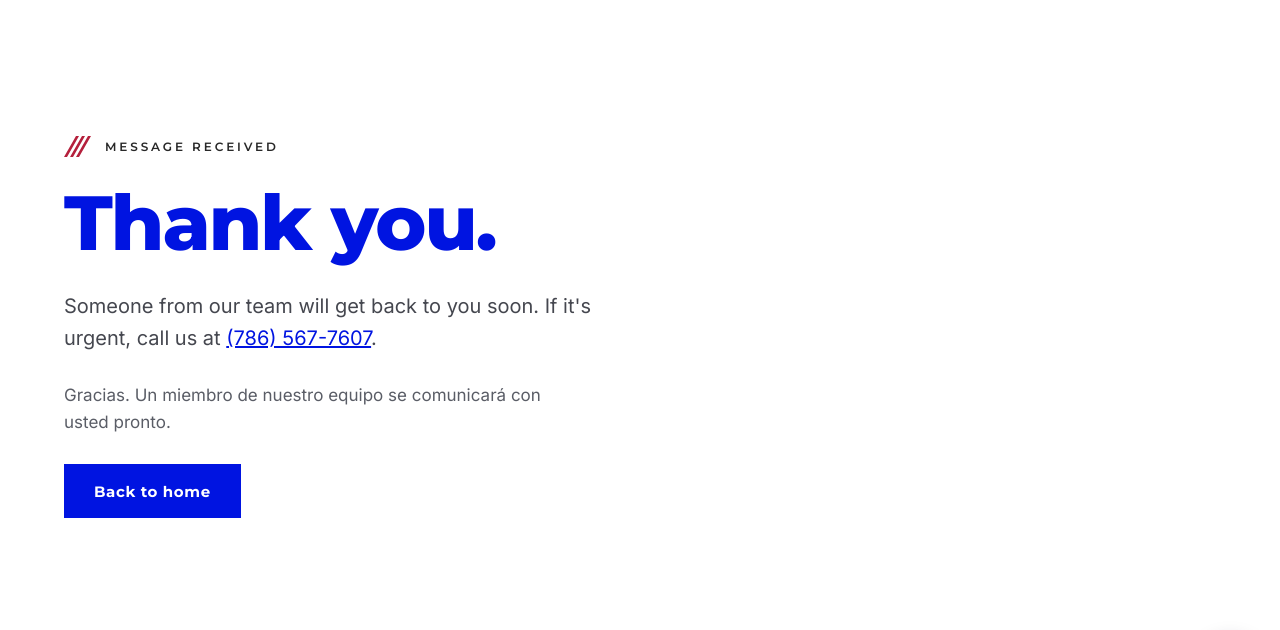
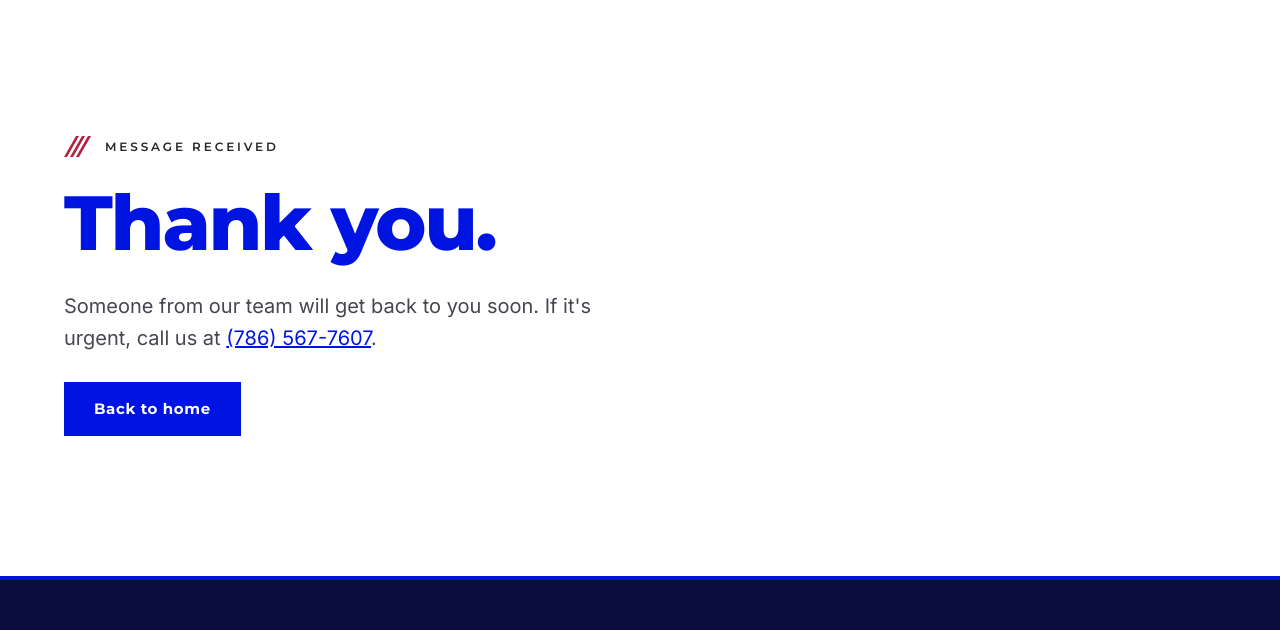
Before and after one commit to alejandrolevinton/levintonrealty-website, a plain HTML site: page thanks.html in a window 1280 px wide. Shown: the part 85-715 px from the top of the page. Drawn offline with Linux system fonts and the light colour scheme.

Commit message:
English thank-you page: English only
Each language now has its own form and thank-you page, so the Spanish
line under the English message is no longer needed.

Co-Authored-By: Claude Opus 5.5 <noreply@anthropic.com>
Claude-Session: https://claude.ai/code/session_01139QVLQtR3c5MqV6CuZihN

```diff
--- a/thanks.html
+++ b/thanks.html
@@ -69,7 +69,6 @@ dd,p{text-wrap:pretty}
 </p>
 <h1 id="thanks-h" style="margin:0;font-family:'Montserrat','Avenir Next','Segoe UI',system-ui,sans-serif;font-weight:800;font-size:clamp(40px,6vw,84px);line-height:1;letter-spacing:-0.025em;color:#0014E1">Thank you.</h1>
 <p style="margin:0;max-width:560px;font-size:20px;line-height:1.6;color:#45474F">Someone from our team will get back to you soon. If it's urgent, call us at <a href="tel:+17865677607">(786) 567-7607</a>.</p>
-<p lang="es" style="margin:0;max-width:560px;font-size:17px;line-height:1.6;color:#5A5D66">Gracias. Un miembro de nuestro equipo se comunicará con usted pronto.</p>
 <a href="/" style="background:#0014E1;color:#FFFFFF;text-decoration:none;font-family:'Montserrat','Avenir Next','Segoe UI',system-ui,sans-serif;font-weight:700;font-size:15px;letter-spacing:0.04em;padding:0 30px;min-height:54px;display:inline-flex;align-items:center">Back to home</a>
 </div>
 </section>
```
